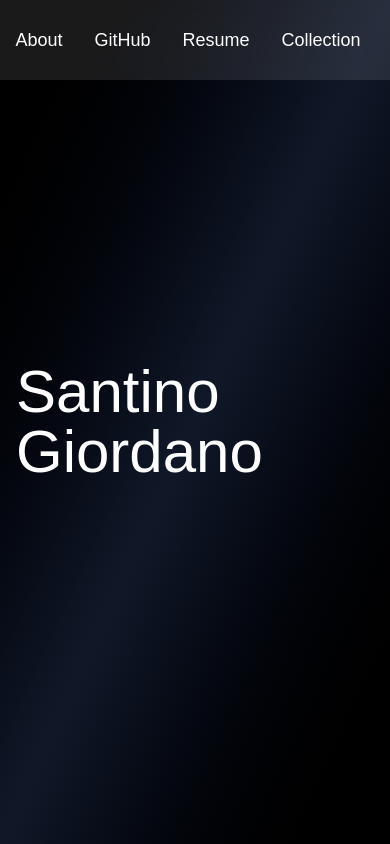
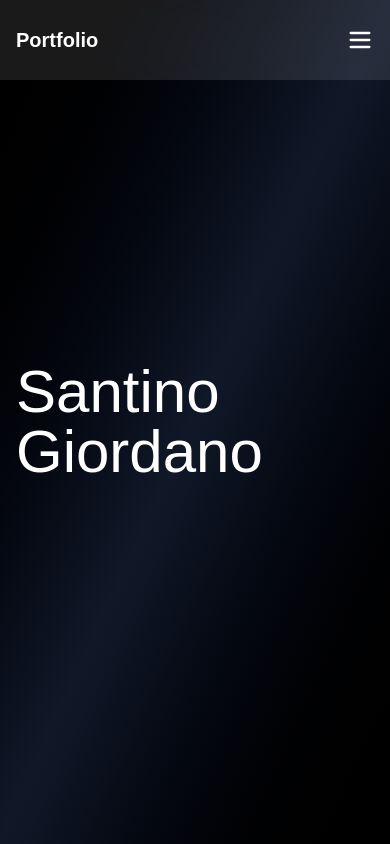
Before and after one commit to SantinoGiordano/Santino-s-Portfolio, a Next.js app: page / in a window 390 px wide. Built offline with nearby package versions, Linux system fonts and the light colour scheme.

Commit message:
added lucid react items and header

```diff
--- a/components/NavBar.tsx
+++ b/components/NavBar.tsx
@@ -1,51 +1,49 @@
+'use client'
+
 import Link from "next/link";
-import React from "react";
+import React, { useState } from "react";
 import ContactButton from "./contact";
+import { Menu, X } from "lucide-react";
 
 const NavBar = () => {
+  const [isOpen, setIsOpen] = useState(false);
+
   return (
     <nav className="w-full h-20 fixed top-0 left-0 z-50 backdrop-blur-md bg-white/10">
-      <div className="max-w-7xl h-full mx-auto px-4 flex justify-center items-center">
-        <ul className="flex gap-8 text-white text-lg">
-          <li>
-            <Link className="hover:text-gray-400 transition" href="/">
-              Home
-            </Link>
-          </li>
-          <li>
-            <Link className="hover:text-gray-400 transition" href="/about">
-              About
-            </Link>
-          </li>
-          <li>
-            <Link
-              href="https://github.com/SantinoGiordano"
-              className="hover:text-gray-400 transition"
-            >
-              GitHub
-            </Link>
-          </li>
-          <li>
-            <Link
-              href="./Resume.pdf"
-              className="hover:text-gray-400 transition"
-            >
-              Resume
-            </Link>
-            </li>
-            <li>
-            <Link
-              href="/collection"
-              className="hover:text-gray-400 transition"
-            >
-              Collection
-            </Link>
-          </li>
-          <li>
-            <ContactButton />
-          </li>
+      <div className="max-w-7xl mx-auto px-4 h-full flex justify-between items-center">
+        {/* Logo or Brand name */}
+        <div className="text-white font-semibold text-xl">Portfolio</div>
+
+        {/* Desktop Menu */}
+        <ul className="hidden md:flex gap-8 text-white text-lg">
+          <li><Link className="hover:text-gray-400 transition" href="/">Home</Link></li>
+          <li><Link className="hover:text-gray-400 transition" href="/about">About</Link></li>
+          <li><Link className="hover:text-gray-400 transition" href="https://github.com/SantinoGiordano">GitHub</Link></li>
+          <li><Link className="hover:text-gray-400 transition" href="/Resume.pdf">Resume</Link></li>
+          <li><Link className="hover:text-gray-400 transition" href="/collection">Collection</Link></li>
+          <li><ContactButton /></li>
         </ul>
+
+        {/* Mobile Menu Toggle */}
+        <button
+          className="text-white md:hidden"
+          onClick={() => setIsOpen(!isOpen)}
+        >
+          {isOpen ? <X size={28} /> : <Menu size={28} />}
+        </button>
       </div>
+
+      {/* Mobile Dropdown Menu */}
+      {isOpen && (
+        <div className="md:hidden absolute top-20 left-0 w-full bg-black bg-opacity-80 text-white flex flex-col items-center gap-6 py-6 z-40">
+          <Link onClick={() => setIsOpen(false)} className="hover:text-gray-400" href="/">Home</Link>
+          <Link onClick={() => setIsOpen(false)} className="hover:text-gray-400" href="/about">About</Link>
+          <Link onClick={() => setIsOpen(false)} className="hover:text-gray-400" href="https://github.com/SantinoGiordano">GitHub</Link>
+          <Link onClick={() => setIsOpen(false)} className="hover:text-gray-400" href="/Resume.pdf">Resume</Link>
+          <Link onClick={() => setIsOpen(false)} className="hover:text-gray-400" href="/collection">Collection</Link>
+          <ContactButton />
+        </div>
+      )}
     </nav>
   );
 };
```
